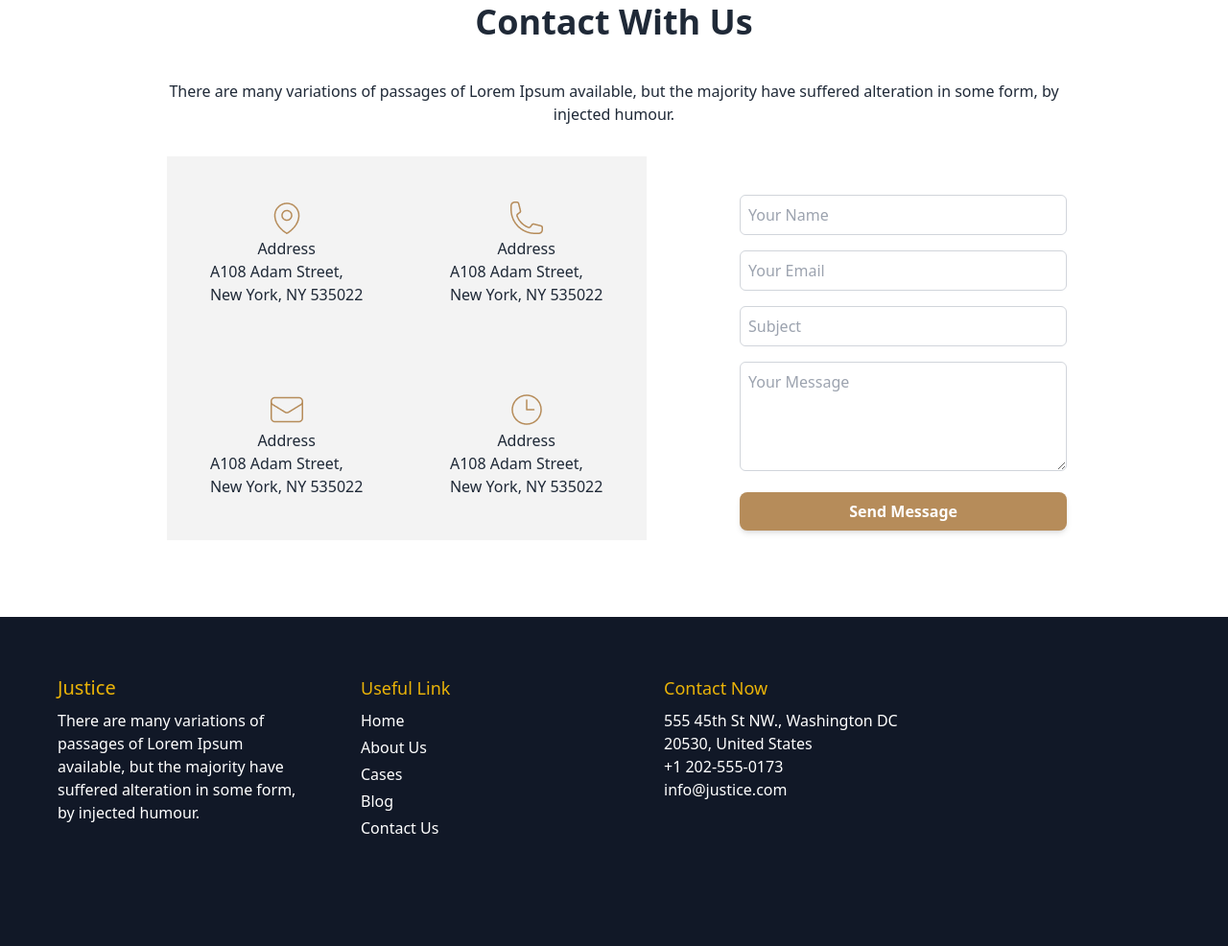
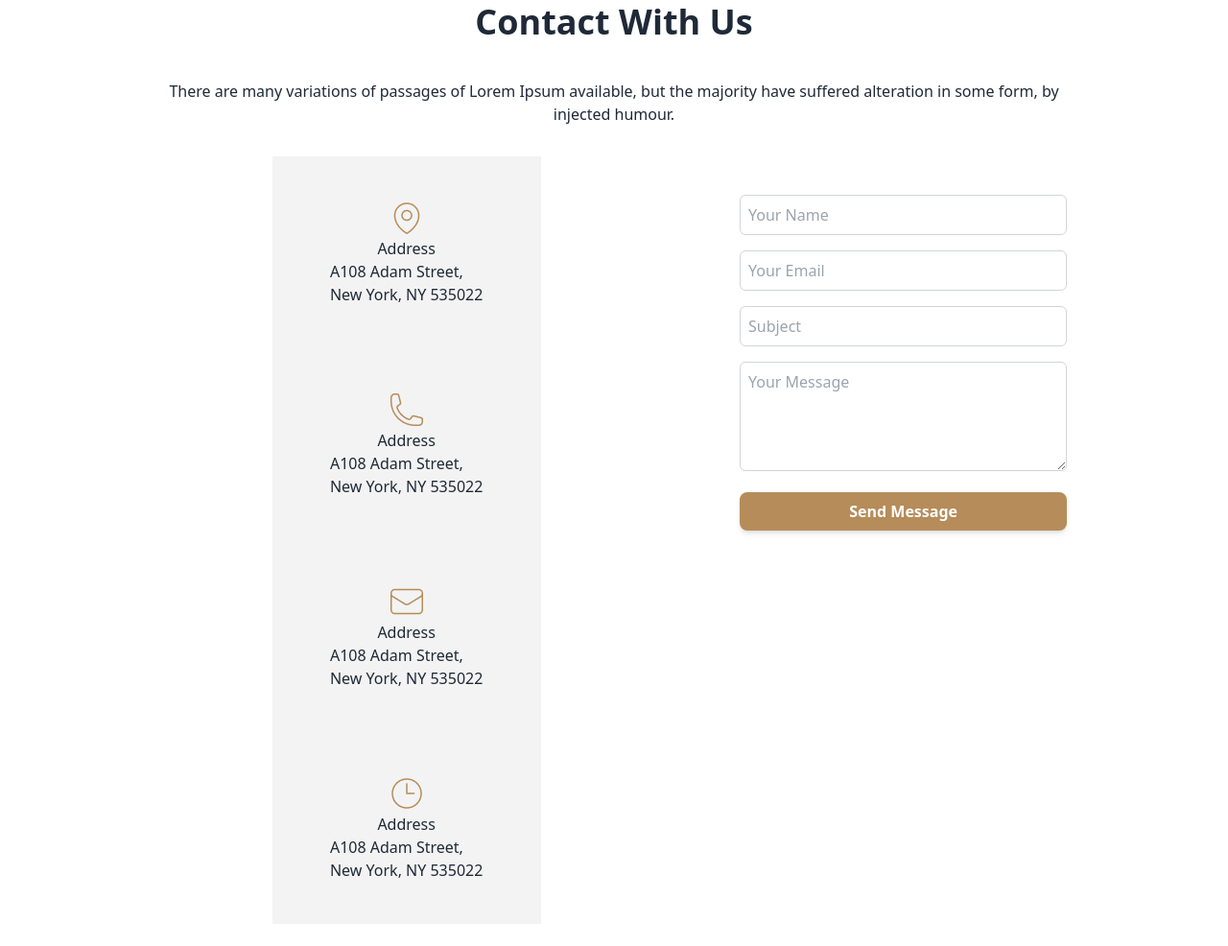
Before and after one commit to MDmohiuddin-web/legal-solutions, a plain HTML site: page index.html in a window 1280 px wide. Shown: the part 3313-4299 px from the top of the page at 96% size. Drawn offline with nearby package versions, Linux system fonts and the light colour scheme.

Commit message:
update
update

```diff
--- a/index.html
+++ b/index.html
@@ -219,7 +219,7 @@
     <div class=" w-full m-auto flex flex-wrap justify-center items-center lg:w-3/6  ">
 
     <!-- this is card one -->
-    <div class="h-[200px] w-full   flex flex-col justify-center items-center bg-[#F3F3F3] lg:w-[250px] ">
+    <div class="h-[200px] w-full   flex flex-col justify-center items-center bg-[#F3F3F3] lg:w-[280px] ">
         <img src="./image/location.png" alt="">
         <h4>Address</h4>
         <p>A108 Adam Street,<br>
@@ -227,7 +227,7 @@
 
     </div>
     <!-- this is card two -->
-    <div class="h-[200px] w-full   flex flex-col justify-center items-center bg-[#F3F3F3] lg:w-[250px] ">
+    <div class="h-[200px] w-full   flex flex-col justify-center items-center bg-[#F3F3F3] lg:w-[280px] ">
         <img src="./image/call.png" alt="">
         <h4>Address</h4>
         <p>A108 Adam Street,<br>
@@ -235,7 +235,7 @@
 
     </div>
     <!-- this is card three-->
-    <div class="h-[200px] w-full   flex flex-col justify-center items-center bg-[#F3F3F3] lg:w-[250px] ">
+    <div class="h-[200px] w-full   flex flex-col justify-center items-center bg-[#F3F3F3] lg:w-[280px] ">
         <img src="./image/email.png" alt="">
         <h4>Address</h4>
         <p>A108 Adam Street,<br>
@@ -243,7 +243,7 @@
 
     </div>
     <!-- this is card fore -->
-    <div  class="h-[200px] w-full   flex flex-col justify-center items-center bg-[#F3F3F3] lg:w-[250px] ">
+    <div  class="h-[200px] w-full   flex flex-col justify-center items-center bg-[#F3F3F3] lg:w-[280px] ">
         <img src="./image/time.png" alt="">
         <h4>Address</h4>
         <p>A108 Adam Street,<br>
```
Also changed, not shown: tailwind.config.js (added).
